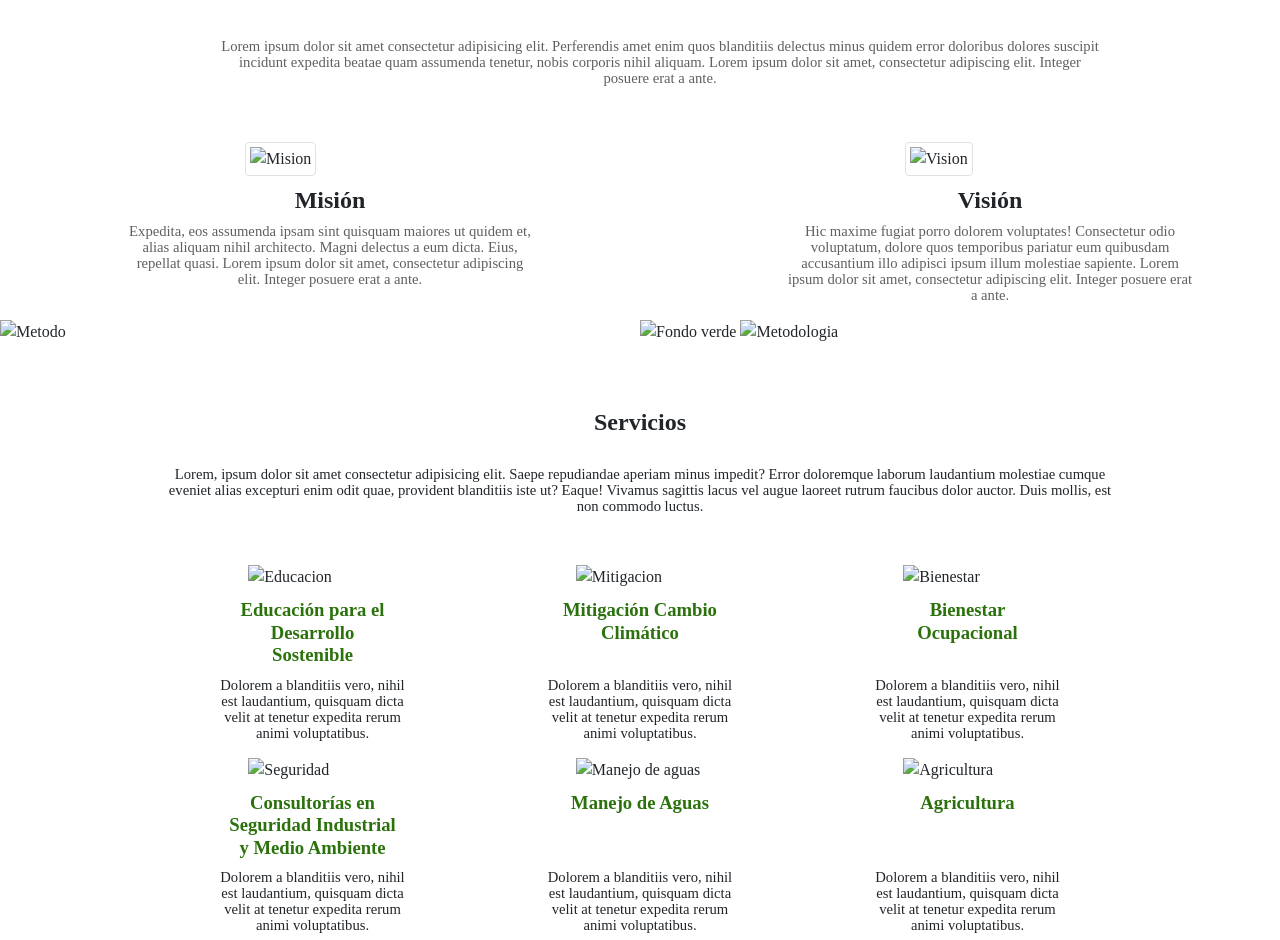
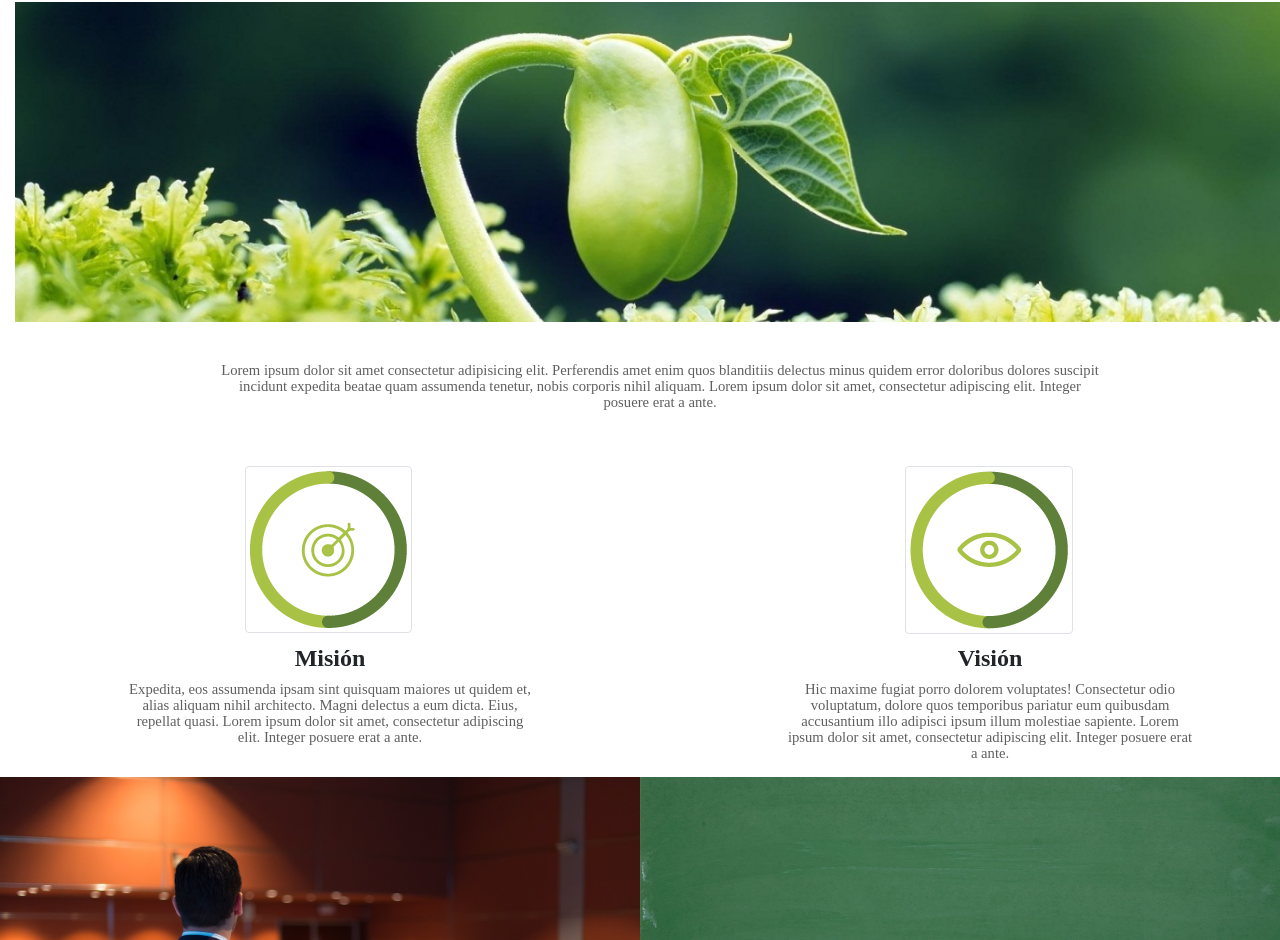
Before and after one commit to rayacarlo/comunidad-sostenible, a plain HTML site: page index.html in a window 1280 px wide. Shown: the part 108-1048 px from the top of the page. Drawn offline with nearby package versions, Linux system fonts and the light colour scheme; the site is published under a folder, as on GitHub Pages, so addresses that start at the root find nothing.

Commit message:
Modified images url

```diff
--- a/index.html
+++ b/index.html
@@ -11,7 +11,7 @@
 		<div class="container-fluid">
 				<ul class="nav justify-content-center">
 					<li class="nav-logo">
-					<img src="/img/ecomunidad-logo.png" alt="Ecomunidad logo">
+					<img src="img/ecomunidad-logo.png" alt="Ecomunidad logo">
 					</li>
 					<li class="nav-item">
 					<a class="nav-link active" href="#">Nosotros</a>
@@ -38,7 +38,7 @@
 					</li>
 				</ul>
 
-			<img src="/img/semilla.jpg" class="img-fluid" alt="Responsive image">
+			<img src="img/semilla.jpg" class="img-fluid" alt="Responsive image">
 
 			<blockquote class="blockquote text-center description">
 				<p class="mb-0">Lorem ipsum dolor sit amet consectetur adipisicing elit. Perferendis amet enim quos blanditiis delectus minus quidem error doloribus dolores suscipit incidunt expedita beatae quam assumenda tenetur, nobis corporis nihil aliquam. Lorem ipsum dolor sit amet, consectetur adipiscing elit. Integer posuere erat a ante.</p>
@@ -47,11 +47,11 @@
 
 				<div class="col-md-2"></div>
 				<div class="col-md-2">
-					<img src="/img/iconos/mision/mision.png" alt="Mision" class="img-thumbnail">
+					<img src="img/iconos/mision/mision.png" alt="Mision" class="img-thumbnail">
 				</div>
 				<div class="col-md-4"></div>
 				<div class="col-md-2">
-					<img src="/img/iconos/mision/vision.png" alt="Vision" class="img-thumbnail">
+					<img src="img/iconos/mision/vision.png" alt="Vision" class="img-thumbnail">
 				</div>
 				<div class="col-md-2"></div>
 			</div>
@@ -76,11 +76,11 @@
 		</div>
 		<div class="row method">
 			<div class="col-lg-6">
-				<img src="/img/metodo.JPG" alt="Metodo" class="method-img">
+				<img src="img/metodo.JPG" alt="Metodo" class="method-img">
 			</div>
 			<div class="col-lg-6">
-				<img src="/img/fondo.jpg" alt="Fondo verde" class="method-img">
-				<img src="/img/iconos/metodologia-icon.png" alt="Metodologia">
+				<img src="img/fondo.jpg" alt="Fondo verde" class="method-img">
+				<img src="img/iconos/metodologia-icon.png" alt="Metodologia">
 			</div>
 		</div>
 		<div class="row">
@@ -94,15 +94,15 @@
 
 			<div class="col-md-2"></div>
 			<div class="col-md-2">
-				<img src="/img/iconos/servicios-icon/educacion.png" alt="Educacion" class="img-service">
+				<img src="img/iconos/servicios-icon/educacion.png" alt="Educacion" class="img-service">
 			</div>
 			<div class="col-md-1"></div>
 			<div class="col-md-2">
-				<img src="/img/iconos/servicios-icon/mitigacion.png" alt="Mitigacion" class="img-service">
+				<img src="img/iconos/servicios-icon/mitigacion.png" alt="Mitigacion" class="img-service">
 			</div>
 			<div class="col-md-1"></div>
 			<div class="col-md-2">
-				<img src="/img/iconos/servicios-icon/bienestar.png" alt="Bienestar" class="img-service">
+				<img src="img/iconos/servicios-icon/bienestar.png" alt="Bienestar" class="img-service">
 			</div>
 			<div class="col-md-2"></div>
 
@@ -142,15 +142,15 @@
 
 			<div class="col-md-2"></div>
 			<div class="col-md-2">
-				<img src="/img/iconos/servicios-icon/seguridad-icon.png" alt="Seguridad" class="img-service">
+				<img src="img/iconos/servicios-icon/seguridad-icon.png" alt="Seguridad" class="img-service">
 			</div>
 			<div class="col-md-1"></div>
 			<div class="col-md-2">
-				<img src="/img/iconos/servicios-icon/manejo-de-agua.png" alt="Manejo de aguas" class="img-service">
+				<img src="img/iconos/servicios-icon/manejo-de-agua.png" alt="Manejo de aguas" class="img-service">
 			</div>
 			<div class="col-md-1"></div>
 			<div class="col-md-2">
-				<img src="/img/iconos/servicios-icon/agricultura-icon.png" alt="Agricultura" class="img-service">
+				<img src="img/iconos/servicios-icon/agricultura-icon.png" alt="Agricultura" class="img-service">
 			</div>
 			<div class="col-md-2"></div>
 
```
